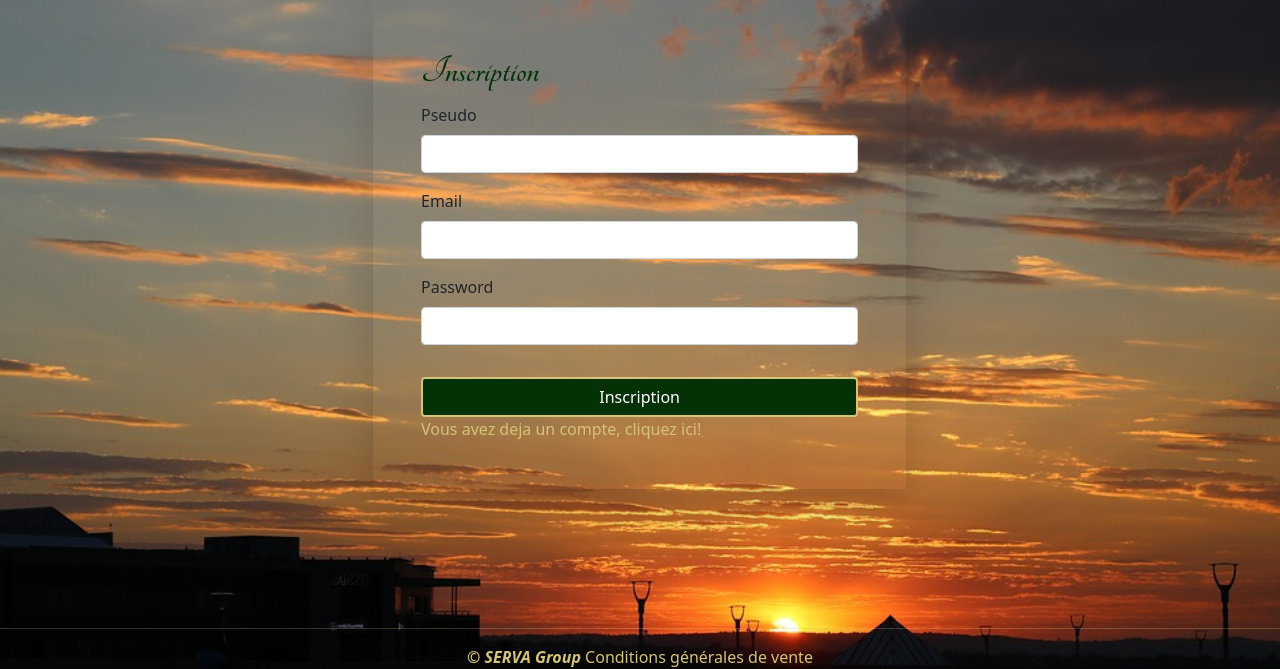
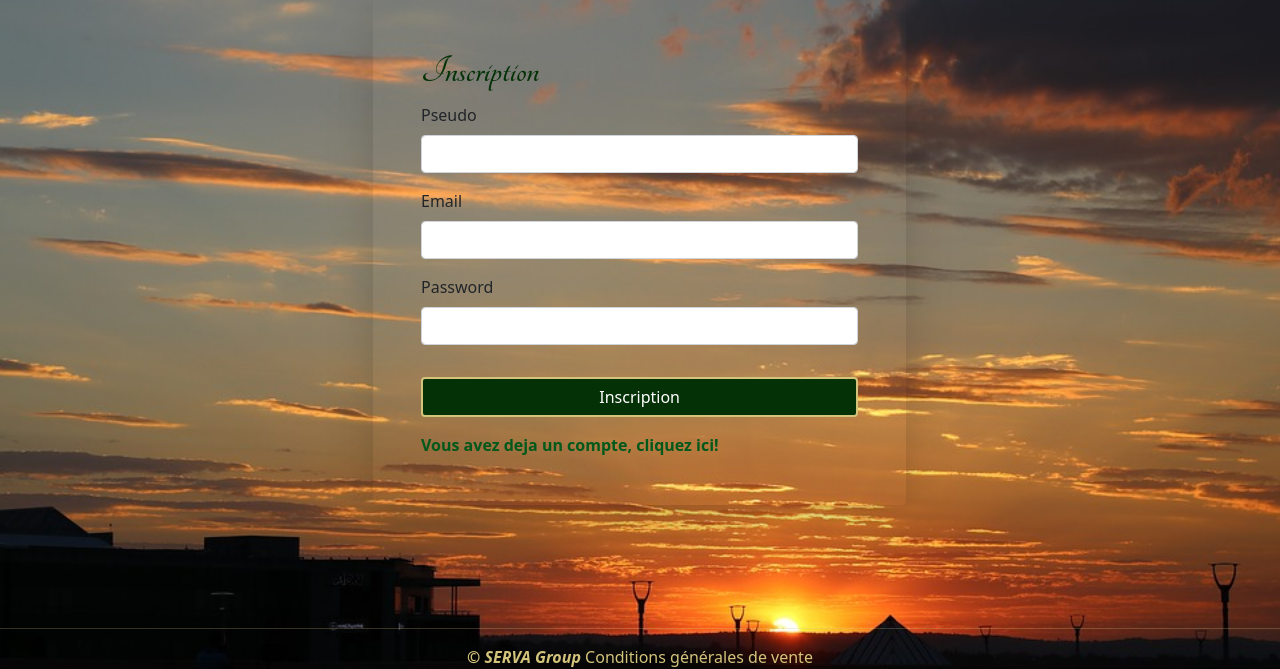
Before and after one commit to Michael-Serva/maison_philo_v2, a Symfony app: template templates/security/register.html.twig in a window 1280 px wide. Shown: the part 131-800 px from the top of the page. Run offline with Twig, Linux system fonts and the light colour scheme; the template is opened without the code that fills it, so the values that code supplies are empty; form fields are guessed from the names that the template uses; some libraries are stand-ins or nearby versions.

Commit message:
before reset password

```diff
--- a/public/css/formSecurity.css
+++ b/public/css/formSecurity.css
@@ -3,3 +3,8 @@ body{
     background-repeat: no-repeat;
     background-size: cover;
 }
+div.shadow-lg a{
+    color: rgb(0, 88, 27);
+    font-weight: 900;
+
+}
--- a/templates/security/register.html.twig
+++ b/templates/security/register.html.twig
@@ -13,7 +13,7 @@
 		{{ form_row(registrationForm.pseudo) }}
 		{{ form_row(registrationForm.email) }}
 		{{ form_row(registrationForm.password)}}
-		<input type="submit" value="Inscription" class="button_philo btn btn-success col-md-12 mt-3">
+		<input type="submit" value="Inscription" class="button_philo btn btn-success col-md-12 mt-3 mb-3">
 
 		{{ form_end(registrationForm) }}
 		<a href="">Vous avez deja un compte,  cliquez ici!</a>
```
Also changed, not shown: templates/security/login.html.twig (+6 -6 lines), readme.md.
